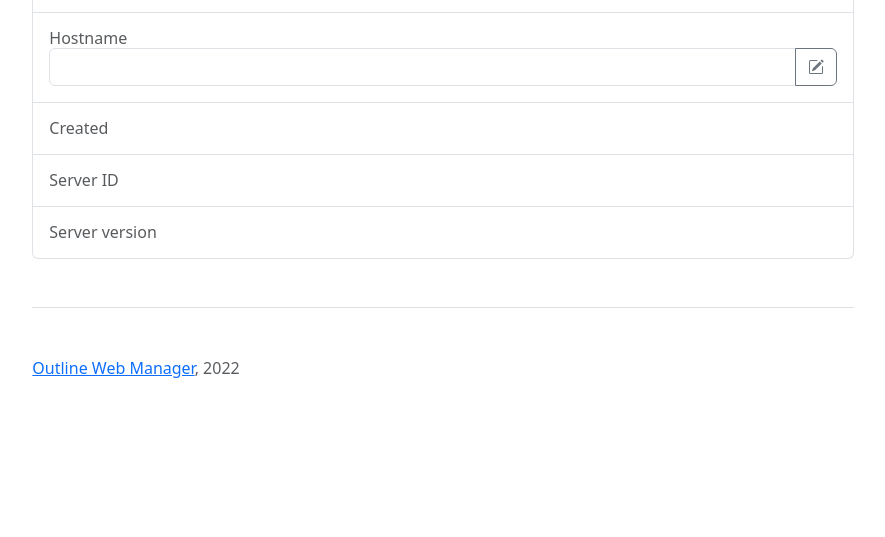
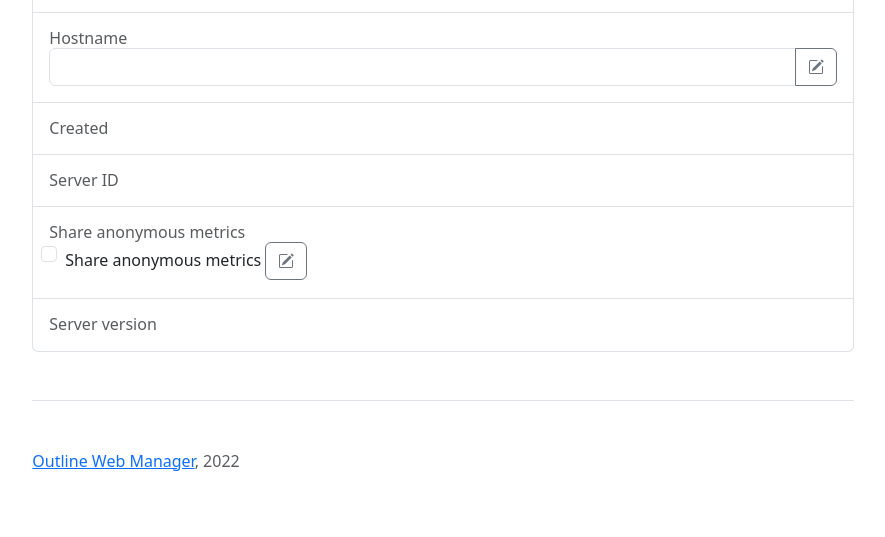
Before and after one commit to ilyhan2009/outline_web_manager, a FastAPI app: template outline_web_manager/templates/main.html in a window 1280 px wide. Shown: the part 539-1076 px from the top of the page, without its empty margins (197-1082 px from the left). Before the commit the page ends 917 px from the top, so only its background shows below. Run offline with FastAPI, Linux system fonts and the light colour scheme; the template is opened without the code that fills it, so the values that code supplies are empty; some libraries are stand-ins or nearby versions.

Commit message:
added metrics functionality

```diff
--- a/outline_web_manager/main.py
+++ b/outline_web_manager/main.py
@@ -181,6 +181,22 @@ async def set_hostname(request: Request, hostnameForAccessKeys: str = Form(), Ap
     return response
 
 
+@app.post("/set-metrics", response_class=HTMLResponse)
+async def set_hostname(request: Request, metricsEnabled: bool = Form(False), ApiUrl: t.Union[str, None] = Cookie(default=None)):
+    response = RedirectResponse('/', status_code=status.HTTP_302_FOUND)
+
+    try:
+        outline_client = PatchedOutlineVPN(api_url=ApiUrl)
+
+        server_information = outline_client.get_server_information()
+    except Exception as e:
+        return response
+
+    outline_client.set_metrics_status(metricsEnabled)
+
+    return response
+
+
 @app.post("/set-port", response_class=HTMLResponse)
 async def set_port(request: Request, portForNewAccessKeys: int = Form(), ApiUrl: t.Union[str, None] = Cookie(default=None)):
     response = RedirectResponse('/', status_code=status.HTTP_302_FOUND)
--- a/outline_web_manager/templates/main.html
+++ b/outline_web_manager/templates/main.html
@@ -269,6 +269,27 @@
           <a class="list-group-item d-flex gap-3 py-3" aria-current="true">
             <div class="d-flex gap-2 w-100 justify-content-between">
               <div class="w-100">
+                <h6 class="mb-0 opacity-75">Share anonymous metrics</h6>
+                <form class="row g-3" action="/set-metrics" method="POST">
+                  <div class="form-check">
+                    <input class="form-check-input" type="checkbox" id="metricsEnabled" name="metricsEnabled" {% if server_information['metricsEnabled'] %}checked{% endif %}>
+                    <label class="form-check-label" for="metricsEnabled">
+                      Share anonymous metrics
+                    </label>
+                    <button type="submit" class="btn btn-outline-secondary tooltipped tooltipped-n" aria-label="Change share metrics">
+                      <svg xmlns="http://www.w3.org/2000/svg" width="16" height="16" fill="currentColor" class="bi bi-pencil-square" viewBox="0 0 16 16">
+                        <path d="M15.502 1.94a.5.5 0 0 1 0 .706L14.459 3.69l-2-2L13.502.646a.5.5 0 0 1 .707 0l1.293 1.293zm-1.75 2.456-2-2L4.939 9.21a.5.5 0 0 0-.121.196l-.805 2.414a.25.25 0 0 0 .316.316l2.414-.805a.5.5 0 0 0 .196-.12l6.813-6.814z"/>
+                        <path fill-rule="evenodd" d="M1 13.5A1.5 1.5 0 0 0 2.5 15h11a1.5 1.5 0 0 0 1.5-1.5v-6a.5.5 0 0 0-1 0v6a.5.5 0 0 1-.5.5h-11a.5.5 0 0 1-.5-.5v-11a.5.5 0 0 1 .5-.5H9a.5.5 0 0 0 0-1H2.5A1.5 1.5 0 0 0 1 2.5v11z"/>
+                      </svg>
+                    </button>
+                  </div>
+                </form>
+              </div>
+            </div>
+          </a>
+          <a class="list-group-item d-flex gap-3 py-3" aria-current="true">
+            <div class="d-flex gap-2 w-100 justify-content-between">
+              <div class="w-100">
                 <h6 class="mb-0 opacity-75">Server version</h6>
                 <p class="mb-0">{{ server_information['version'] }}</p>
               </div>
```
